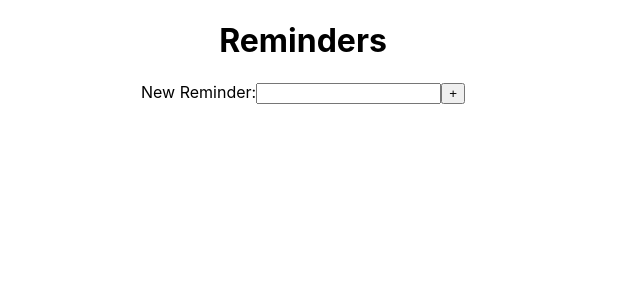
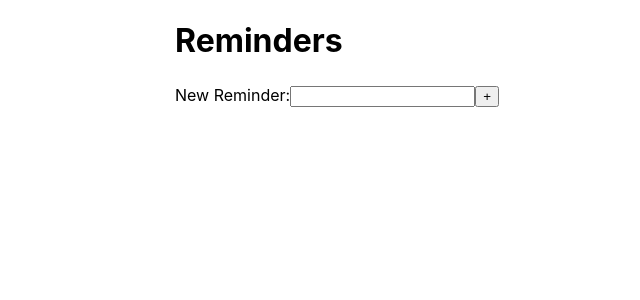
Before and after one commit to sameervij1/To-Do-List, a React (Create React App) app in the folder my-app/: page / in a window 1280 px wide. Shown: the top 300 px of the page, without its empty margins (337-977 px from the left). Built offline with nearby package versions, Linux system fonts and the light colour scheme.

Commit message:
added inline styling to dynamically align components as tasks are added

```diff
--- a/my-app/src/NewReminderButton.js
+++ b/my-app/src/NewReminderButton.js
@@ -20,7 +20,7 @@ class NewReminderButton extends React.Component {
         this.setState({value: ''});
       }
     render() {
-    return <form onSubmit={this.handleSubmit}>
+    return <form style = {{position: "absolute", left: "40%", top: 85 + this.props.tasksAbove * 25}} onSubmit={this.handleSubmit}>
         <label>
            New Reminder:
         <input type="text" value={this.state.value} onChange={this.handleChange}/>
--- a/my-app/src/TaskObject.js
+++ b/my-app/src/TaskObject.js
@@ -11,7 +11,7 @@ class TaskObject extends React.Component {
         this.props.onTaskButtonCheck(this.props.taskDetails)
     }
     render() {
-        return <div className="App"> <TaskButton onButtonChange = {this.onButtonChange}/><Details details = {this.props.taskDetails} /> </div>;
+        return <div style = {{position: "absolute", left: "40%", top: this.props.index * 25 + 60}}> <TaskButton onButtonChange = {this.onButtonChange}/><Details details = {this.props.taskDetails} /> </div>;
     }
 }
 
--- a/my-app/src/ToDoList.js
+++ b/my-app/src/ToDoList.js
@@ -19,11 +19,12 @@ class ToDoList extends React.Component {
           this.setState({ tasks: joined });
       }
     render() {
-        return <div> <h1> Reminders </h1>
-        {this.state.tasks.map((task) => (
-            <TaskObject key = {task} onTaskButtonCheck = {this.onTaskButtonCheck} taskDetails = {task}> </TaskObject>
+        return <div style = {{position: "relative"}}> <h1 style = {{position: "absolute", left: "40%", top:0}}> Reminders </h1>
+        {this.state.tasks.map((task, index) => (
+            <TaskObject key = {task} index = {index} onTaskButtonCheck = {this.onTaskButtonCheck} taskDetails = {task}> </TaskObject>
         ))}
-        <NewReminderButton onButtonSubmit = {this.onButtonSubmit}> </NewReminderButton> </div>;
+        <NewReminderButton onButtonSubmit = {this.onButtonSubmit} tasksAbove = {this.state.tasks.length}> </NewReminderButton>
+        </div>;
     }
 }
 
```
